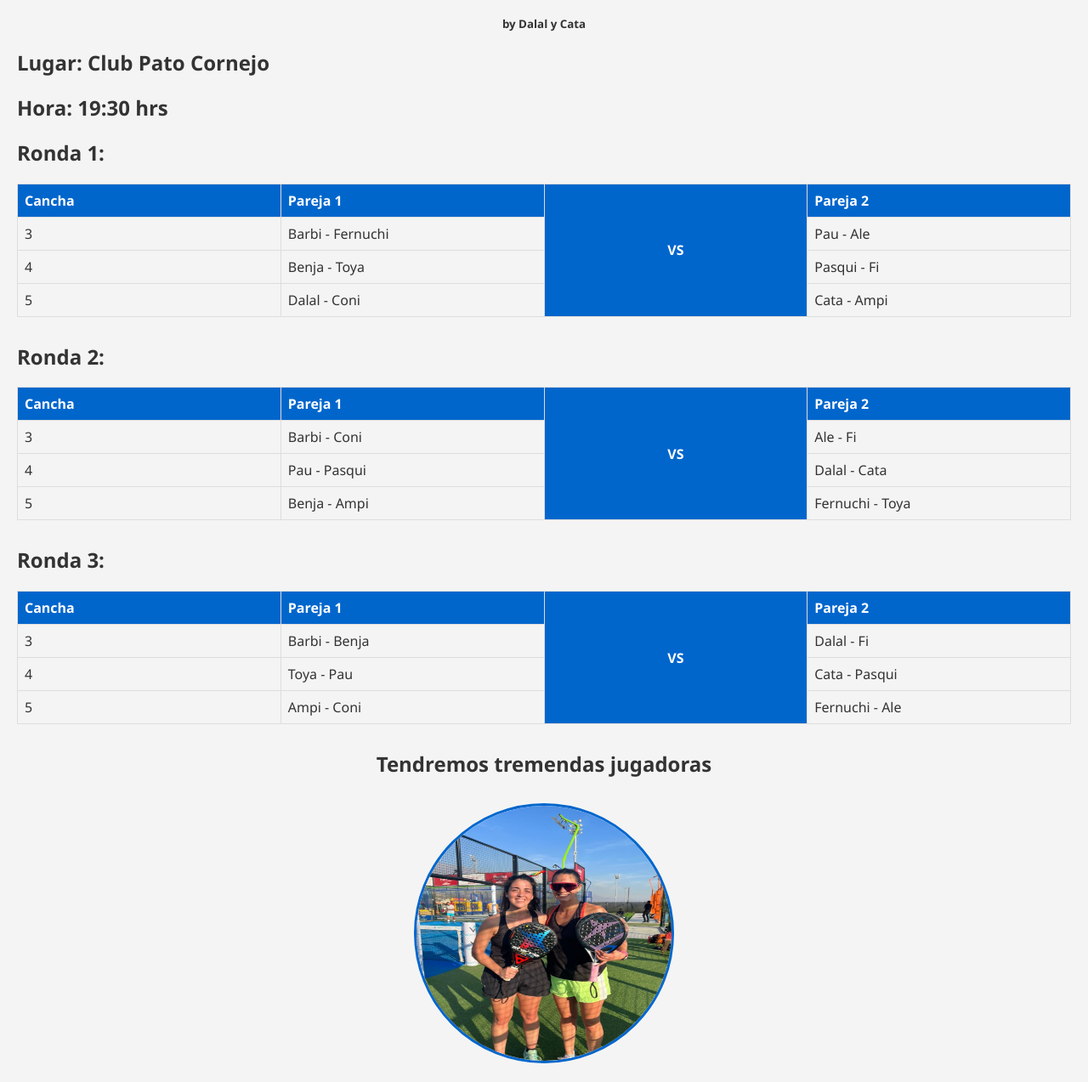
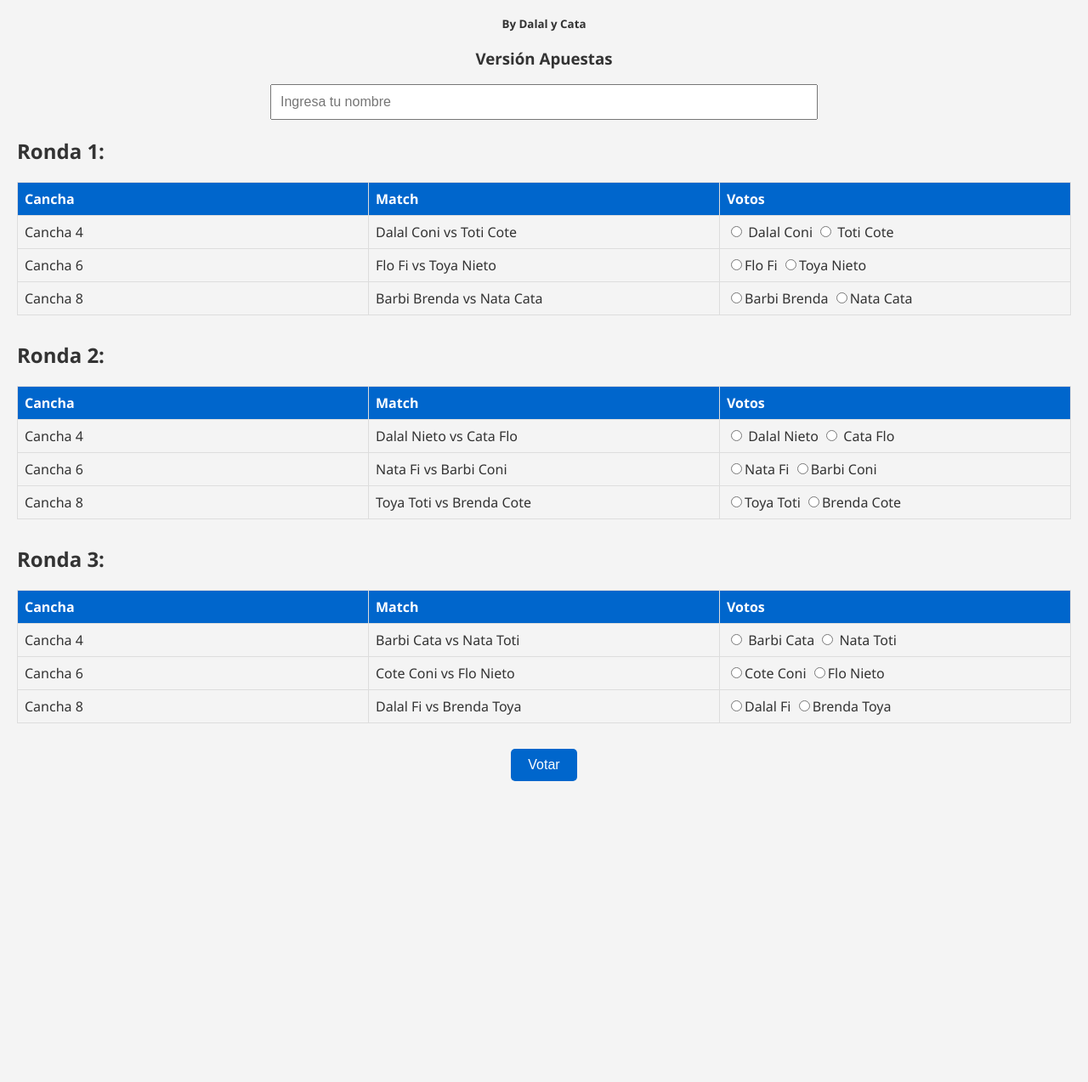
Before and after one commit to Dalal15/americanos-sin-margen, a plain HTML site: page index.html in a window 1280 px wide. Shown: the part 87-1360 px from the top of the page at 85% size. After the commit the page ends 1026 px from the top, so only its background shows below. Drawn offline with Linux system fonts and the light colour scheme.

Commit message:
update html

```diff
--- a/index.html
+++ b/index.html
@@ -12,7 +12,7 @@
     background-color: #f4f4f4;
     color: #333;
   }
-  h1, h2 {
+  h1, h2, h3 {
     text-align: center;
   }
   h2.subtitle {
@@ -33,7 +33,7 @@
     border: 1px solid #ddd;
     padding: 8px;
     text-align: left;
-    width: 25%;
+    width: 20%;
   }
   th {
     background-color: #0066cc;
@@ -42,28 +42,12 @@
   .round {
     margin-bottom: 30px;
   }
-  .vs {
-    vertical-align: middle;
-    text-align: center;
-    background-color: #0066cc;
-    color: white;
-  }
-  #imageSection {
-    text-align: center;
-    margin-bottom: 20px;
-  }
-  #imageSection img {
-    margin: 10px;
-    width: 300px; /* Adjust image width as needed */
-    height: 300px; /* Adjust image height as needed */
-    border-radius: 50%; /* Make the image circular */
-    border: 3px solid #0066cc; /* Add a border around the image */
-    cursor: pointer;
-  }
-  #winnerMessage {
-    text-align: center;
-    font-size: 18px;
-    margin-top: 10px;
+  #voterName {
+    display: block;
+    margin: 0 auto 20px;
+    padding: 10px;
+    font-size: 16px;
+    width: 50%;
   }
   button {
     display: block;
@@ -80,33 +64,43 @@
 </head>
 <body>
   <h1>Americano sin Margen</h1>
-  <h2 class="center subtitle">by Dalal y Cata</h2>
-  <h2 class="left">Lugar: Club Pato Cornejo</h2>
-  <h2 class="left">Hora: 19:30 hrs</h2>
+  <h2 class="center subtitle">By Dalal y Cata</h2>
+  <h3>Versión Apuestas</h3>
+
+  <!-- Input for voter's name -->
+  <input type="text" id="voterName" placeholder="Ingresa tu nombre" required />
 
   <div class="round">
     <h2 class="left">Ronda 1:</h2>
     <table>
       <tr>
-        <th>Cancha</th>
-        <th>Pareja 1</th>
-        <th class="vs" rowspan="4">VS</th>
-        <th>Pareja 2</th>
+        <th>Cancha</th> <!-- New column for court -->
+        <th>Match</th>
+        <th>Votos</th>
       </tr>
       <tr>
-        <td>3</td>
-        <td>Barbi - Fernuchi</td>
-        <td>Pau - Ale</td>
+        <td>Cancha 4</td> <!-- Court name -->
+        <td>Dalal Coni vs Toti Cote</td>
+        <td>
+          <label><input type="radio" name="match1" value="Dalal Coni"> Dalal Coni</label>
+          <label><input type="radio" name="match1" value="Toti Cote"> Toti Cote</label>
+        </td>
       </tr>
       <tr>
-        <td>4</td>
-        <td>Benja - Toya</td>
-        <td>Pasqui - Fi</td>
+        <td>Cancha 6</td> <!-- Court name -->
+        <td>Flo Fi vs Toya Nieto</td>
+        <td>
+          <label><input type="radio" name="match2" value="Flo Fi">Flo Fi</label>
+          <label><input type="radio" name="match2" value="Toya Nieto">Toya Nieto</label>
+        </td>
       </tr>
       <tr>
-        <td>5</td>
-        <td>Dalal - Coni</td>
-        <td>Cata - Ampi</td>
+        <td>Cancha 8</td> <!-- Court name -->
+        <td>Barbi Brenda vs Nata Cata</td>
+        <td>
+          <label><input type="radio" name="match3" value="Barbi Brenda">Barbi Brenda</label>
+          <label><input type="radio" name="match3" value="Nata Cata">Nata Cata</label>
+        </td>
       </tr>
     </table>
   </div>
@@ -115,25 +109,33 @@
     <h2 class="left">Ronda 2:</h2>
     <table>
       <tr>
-        <th>Cancha</th>
-        <th>Pareja 1</th>
-        <th class="vs" rowspan="4">VS</th>
-        <th>Pareja 2</th>
+        <th>Cancha</th> <!-- New column for court -->
+        <th>Match</th>
+        <th>Votos</th>
       </tr>
       <tr>
-        <td>3</td>
-        <td>Barbi - Coni</td>
-        <td>Ale - Fi</td>
+        <td>Cancha 4</td> <!-- Court name -->
+        <td>Dalal Nieto vs Cata Flo</td>
+        <td>
+          <label><input type="radio" name="match4" value="Dalal Nieto"> Dalal Nieto</label>
+          <label><input type="radio" name="match4" value="Cata Flo"> Cata Flo</label>
+        </td>
       </tr>
       <tr>
-        <td>4</td>
-        <td>Pau - Pasqui</td>
-        <td>Dalal - Cata</td>
+        <td>Cancha 6</td> <!-- Court name -->
+        <td>Nata Fi vs Barbi Coni</td>
+        <td>
+          <label><input type="radio" name="match5" value="Nata Fi">Nata Fi</label>
+          <label><input type="radio" name="match5" value="Barbi Coni">Barbi Coni</label>
+        </td>
       </tr>
       <tr>
-        <td>5</td>
-        <td>Benja - Ampi </td>
-        <td>Fernuchi - Toya</td>
+        <td>Cancha 8</td> <!-- Court name -->
+        <td>Toya Toti vs Brenda Cote</td>
+        <td>
+          <label><input type="radio" name="match6" value="Toya Toti">Toya Toti</label>
+          <label><input type="radio" name="match6" value="Brenda Cote">Brenda Cote</label>
+        </td>
       </tr>
     </table>
   </div>
@@ -142,104 +144,82 @@
     <h2 class="left">Ronda 3:</h2>
     <table>
       <tr>
-        <th>Cancha</th>
-        <th>Pareja 1</th>
-        <th class="vs" rowspan="4">VS</th>
-        <th>Pareja 2</th>
+        <th>Cancha</th> <!-- New column for court -->
+        <th>Match</th>
+        <th>Votos</th>
       </tr>
       <tr>
-        <td>3</td>
-        <td>Barbi - Benja</td>
-        <td>Dalal - Fi</td>
+        <td>Cancha 4</td> <!-- Court name -->
+        <td>Barbi Cata vs Nata Toti</td>
+        <td>
+          <label><input type="radio" name="match7" value="Barbi Cata"> Barbi Cata</label>
+          <label><input type="radio" name="match7" value="Nata Toti"> Nata Toti</label>
+        </td>
       </tr>
       <tr>
-        <td>4</td>
-        <td>Toya - Pau</td>
-        <td>Cata - Pasqui</td>
+        <td>Cancha 6</td> <!-- Court name -->
+        <td>Cote Coni vs Flo Nieto</td>
+        <td>
+          <label><input type="radio" name="match8" value="Cote Coni">Cote Coni</label>
+          <label><input type="radio" name="match8" value="Flo Nieto">Flo Nieto</label>
+        </td>
       </tr>
       <tr>
-        <td>5</td>
-        <td>Ampi - Coni</td>
-        <td>Fernuchi - Ale</td>
+        <td>Cancha 8</td> <!-- Court name -->
+        <td>Dalal Fi vs Brenda Toya</td>
+        <td>
+          <label><input type="radio" name="match9" value="Dalal Fi">Dalal Fi</label>
+          <label><input type="radio" name="match9" value="Brenda Toya">Brenda Toya</label>
+        </td>
       </tr>
     </table>
   </div>
 
-  <h2 class="center">Tendremos tremendas jugadoras</h2>
-  <div id="imageSection">
-    <img id="image" src="aleycata.JPG" alt="">
-  </div>
-
-  <button id="selectButton">Escoge a una</button>
-
-  <div id="winnerMessage"></div>
-
-  <audio id="benjaAudio" src="benja.m4a"></audio>
+  <button id="submitVoteButton">Votar</button>
 
   <script>
-    var images = ["aleycata.JPG", "pau.jpg", "fi.JPG", "benja.jpg"];
-    var intervalId;
-    var winnerMessage = document.getElementById("winnerMessage");
-    var image = document.getElementById("image");
-    var selectButton = document.getElementById("selectButton");
-    var benjaAudio = document.getElementById("benjaAudio");
+    document.getElementById("submitVoteButton").addEventListener("click", function() {
+      const voterName = document.getElementById("voterName").value.trim();
+      const votes = {
+        name: voterName,
+        match1: document.querySelector('input[name="match1"]:checked')?.value,
+        match2: document.querySelector('input[name="match2"]:checked')?.value,
+        match3: document.querySelector('input[name="match3"]:checked')?.value,
+        match4: document.querySelector('input[name="match4"]:checked')?.value,
+        match5: document.querySelector('input[name="match5"]:checked')?.value,
+        match6: document.querySelector('input[name="match6"]:checked')?.value,
+        match7: document.querySelector('input[name="match7"]:checked')?.value,
+        match8: document.querySelector('input[name="match8"]:checked')?.value,
+        match9: document.querySelector('input[name="match9"]:checked')?.value,
+      };
 
-    function changeImage() {
-      var randomIndex = Math.floor(Math.random() * images.length);
-      var randomImage = images[randomIndex];
-      image.src = randomImage;
-      image.alt = randomImage;
-    }
+      // Validate that the name and all votes are provided
+      if (!voterName) {
+        alert("Ingresa tu nombre po");
+        return;
+      }
+      if (Object.values(votes).some(vote => vote === undefined)) {
+        alert("Te faltan partidos por votar");
+        return;
+      }
 
-    image.addEventListener("click", function() {
-      var winner = image.alt;
-      var winnerMessageText;
-      switch (winner) {
-        case "pau.jpg":
-          winnerMessageText = "Escogiste a la Pau Muralla Campusano";
-          break;
-        case "fi.JPG":
-          winnerMessageText = "Escogiste a la Filomena";
-          break;
-        case "aleycata.JPG":
-          winnerMessageText = "Escogiste a las partners S-H-IIIIIIIIIIII, SHI, L-E, LEEEEE";
-          break;
-        case "benja.jpg":
-          winnerMessageText = "Escogiste a Benja";
-          benjaAudio.play(); // Play the audio when Benja is selected
-          break;
-        default:
-          winnerMessageText = "¡Felicidades por tu elección!";
-      }
-      winnerMessage.textContent = winnerMessageText;
+      // Send votes to Google Sheets
+      fetch("https://script.google.com/macros/s/AKfycbx025trGaEMFhbkVtTIaDfb652XoiU22ycbEWTWkVhyUa7ykV5Z9__rIp6wZT6st3d2ig/exec", {
+        method: "POST",
+        mode: "no-cors",
+        headers: { "Content-Type": "application/json" },
+        body: JSON.stringify(votes),
+      })
+      .then(response => response.json())
+      .then(data => {
+        if (data.status === "success") {
+          alert("Thanks for voting!");
+        } else {
+          alert("There was an issue submitting your vote. Please try again.");
+        }
+      })
+      .catch(error => alert("Gracias por votar!"));
     });
-
-    selectButton.addEventListener("click", function() {
-      var winner = image.alt;
-      var winnerMessageText;
-      switch (winner) {
-        case "pau.jpg":
-          winnerMessageText = "Escogiste a la Pau Muralla Campusano";
-          break;
-        case "fi.JPG":
-          winnerMessageText = "Escogiste a la Filomena";
-          break;
-        case "aleycata.JPG":
-          winnerMessageText = "Escogiste a las partners S-H-IIIIIIIIIIII, SHI, L-E, LEEEEE";
-          break;
-        case "benja.jpg":
-          winnerMessageText = "Escogiste a Benja, espera un segundo para escuchar su mensaje";
-          benjaAudio.play(); // Play the audio when Benja is selected
-          break;
-        default:
-          winnerMessageText = "¡Felicidades por tu elección!";
-      }
-      winnerMessage.textContent = winnerMessageText;
-      clearInterval(intervalId);
-    });
-
-    changeImage(); // Initial image change
-    intervalId = setInterval(changeImage, 500); // Change image every 2 seconds
   </script>
 </body>
 </html>
```
